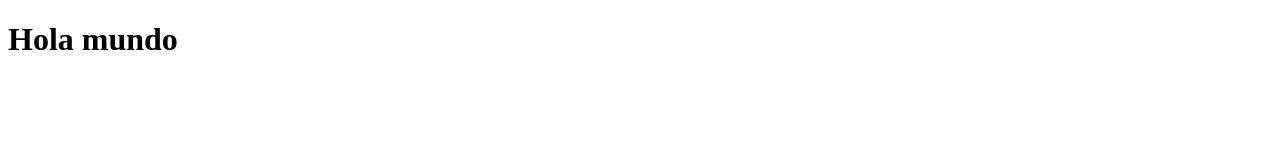
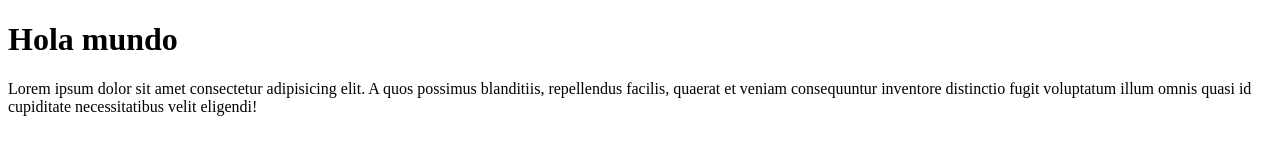
Before and after one commit to mangelesgm/web-sincro, a plain HTML site: page index.html in a window 1280 px wide. Drawn offline with Linux system fonts and the light colour scheme.

Commit message:
añado contenido

```diff
--- a/index.html
+++ b/index.html
@@ -7,6 +7,7 @@
 </head>
 <body>
     <h1>Hola mundo</h1>
+    <p>Lorem ipsum dolor sit amet consectetur adipisicing elit. A quos possimus blanditiis, repellendus facilis, quaerat et veniam consequuntur inventore distinctio fugit voluptatum illum omnis quasi id cupiditate necessitatibus velit eligendi!</p>
 
 </body>
 </html>
```
